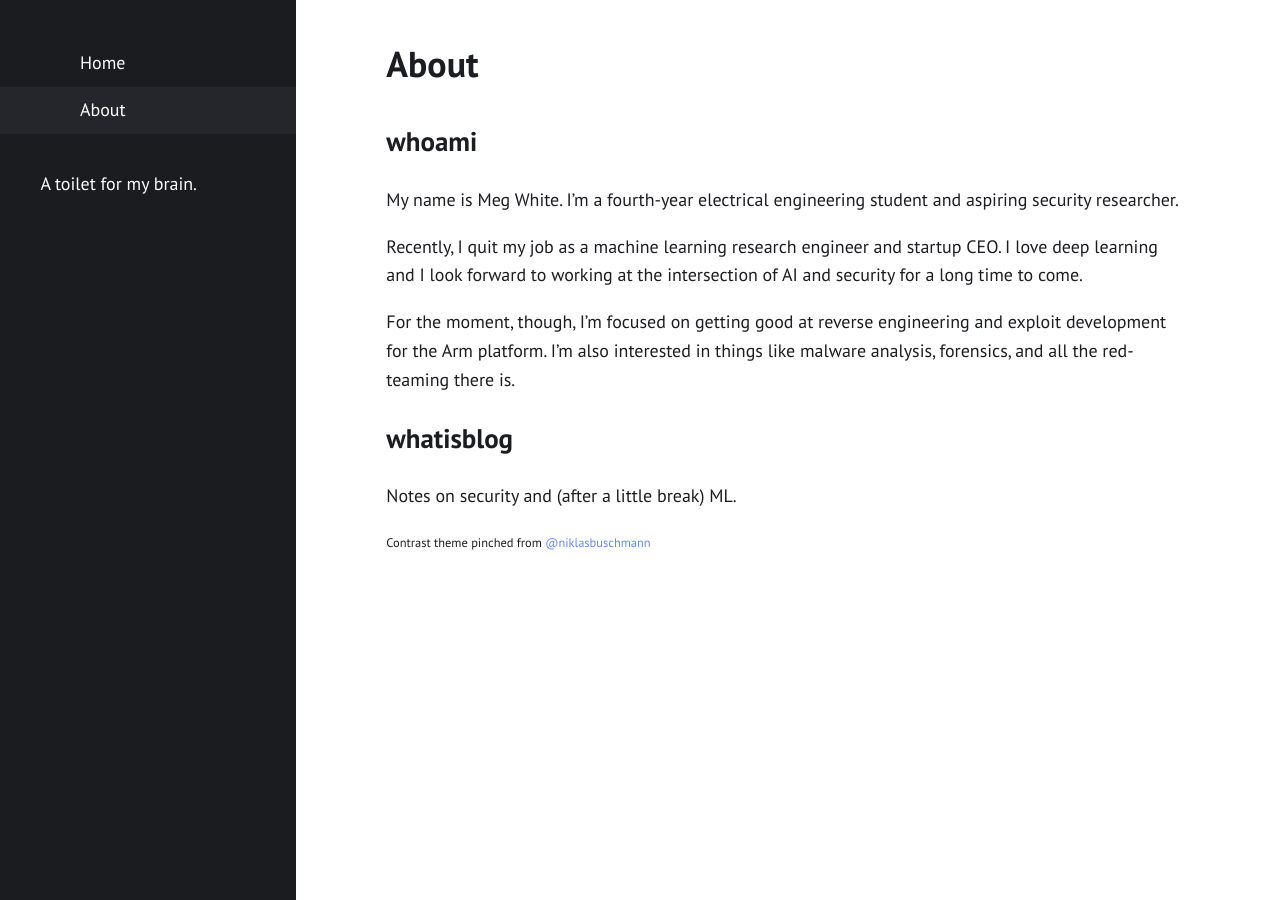
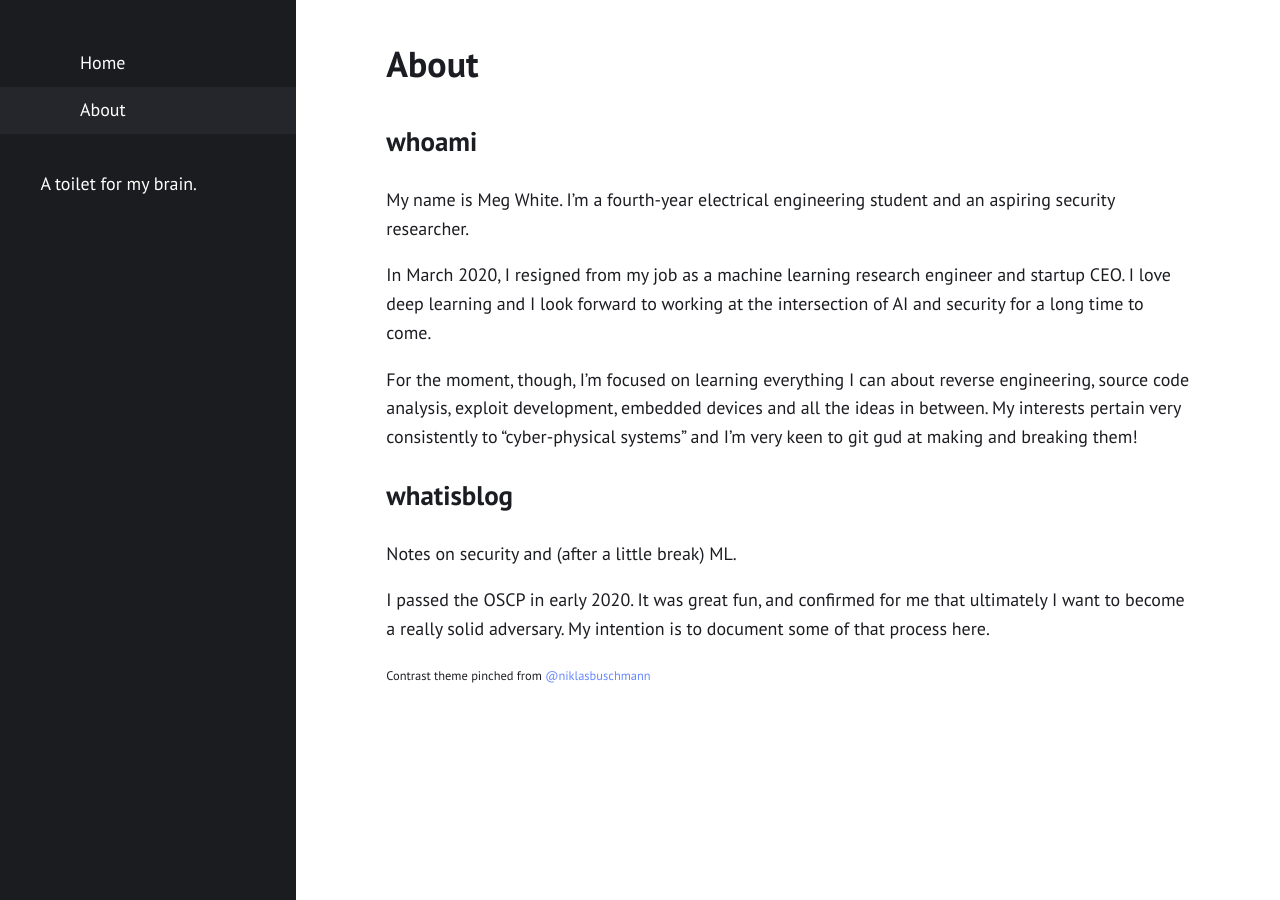
Before and after one commit to unmeg/unmeg.github.io, a Jekyll site: the page built from about.md, in a window 1280 px wide. Built offline with Jekyll 4.4.1, drawn with Linux system fonts in a browser that asks for light colours.

Commit message:
Update about.md

```diff
--- a/about.md
+++ b/about.md
@@ -6,14 +6,16 @@ permalink: /about/
 
 ## whoami
 
-My name is Meg White. I'm a fourth-year electrical engineering student and aspiring security researcher.
+My name is Meg White. I'm a fourth-year electrical engineering student and an aspiring security researcher.
 
-Recently, I quit my job as a machine learning research engineer and startup CEO. I love deep learning and I look forward to working at the intersection of AI and security for a long time to come.
+In March 2020, I resigned from my job as a machine learning research engineer and startup CEO. I love deep learning and I look forward to working at the intersection of AI and security for a long time to come.
 
-For the moment, though, I'm focused on getting good at reverse engineering and exploit development for the Arm platform. I'm also interested in things like malware analysis, forensics, and all the red-teaming there is.
+For the moment, though, I'm focused on learning everything I can about reverse engineering, source code analysis, exploit development, embedded devices and all the ideas in between. My interests pertain very consistently to "cyber-physical systems" and I'm very keen to git gud at making and breaking them!
 
 ## whatisblog
 
 Notes on security and (after a little break) ML.
 
+I passed the OSCP in early 2020. It was great fun, and confirmed for me that ultimately I want to become a really solid adversary. My intention is to document some of that process here.
+
 <sub><sup>Contrast theme pinched from [@niklasbuschmann](https://github.com/niklasbuschmann)</sup></sub>
```
